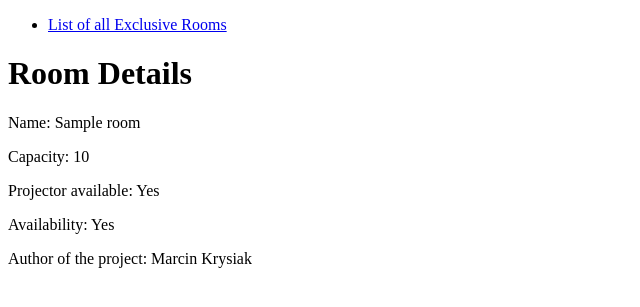
After one commit to marcin-design/Room-Booking-System, a Django app: page /room/search/1/ in a window 1280 px wide. The commit adds this page. Shown: the top 307 px of the page, without its empty margins (0-640 px from the left). Run offline with Django 4.2, Linux system fonts and the light colour scheme; tables that the repository leaves empty hold one stand-in row (values such as "Sample post").

Commit message:
added basic main view, list, id search

```diff
--- a/conference_room/conf_app/models.py
+++ b/conference_room/conf_app/models.py
@@ -4,3 +4,4 @@
     name = models.CharField(max_length=255, unique=True)
     capacity = models.PositiveIntegerField()
     projector = models.BooleanField()
+    availability = models.BooleanField(default=True)
--- a/conference_room/conf_app/templates/base_html.html
+++ b/conference_room/conf_app/templates/base_html.html
@@ -8,8 +8,8 @@
 <body>
     <nav>
         <ul>
-            <li><a href="/Dodac link">List of all Exclusive Rooms</a></li>
-            <li><a href="/Dodac link">Adding Rooms</a></li>
+                <li><a href="/room/list/">List of all Exclusive Rooms</a></li>
+<!--            <li><a href="/Dodac link">Adding Rooms</a></li>-->
         </ul>
     </nav>
     <div class="content">
--- /dev/null
+++ b/conference_room/conf_app/templates/room_detail.html
@@ -0,0 +1,9 @@
+{% extends 'base_html.html' %}
+{% block title %}Room Details{% endblock %}
+{% block content %}
+    <h1>Room Details</h1>
+    <p>Name: {{ rooms.name }}</p>
+    <p>Capacity: {{ rooms.capacity }}</p>
+    <p>Projector available: {% if rooms.projector %}Yes{% else %}No{% endif %}</p>
+    <p>Availability: {% if rooms.availability %}Yes{% else %}No{% endif %}</p>
+{% endblock %}
--- a/conference_room/conf_app/views.py
+++ b/conference_room/conf_app/views.py
@@ -1,13 +1,21 @@
-from django.shortcuts import render
+from django.shortcuts import render, get_object_or_404
 from django.template.response import TemplateResponse
 from django.http import HttpResponse
 from django.views import View
 from .models import Room
 
-class AddingRooms(View):
+class DefaultPage(View):
     def get(self, request, *args, **kwargs):
         return TemplateResponse(request, 'base_html.html', context={})
 
-class ListOfRooms(View):
+class AddingRooms(View):
     def get(self, request, *args, **kwargs):
-        context =
+        return TemplateResponse(request, 'add_room.html', {})
+
+def list_of_rooms(request):
+    rooms = Room.objects.all()
+    return render(request, 'listed_rooms.html', {'rooms': rooms})
+
+def searching_by_id(request, room_id):
+    rooms = get_object_or_404(Room, id=room_id)
+    return render(request, 'room_detail.html', {'rooms': rooms})
--- a/conference_room/conference_room/urls.py
+++ b/conference_room/conference_room/urls.py
@@ -4,5 +4,7 @@
 
 urlpatterns = [
     path('admin/', admin.site.urls),
-    path('room/', conf_views.AddingRooms.as_view()),
+    path('room/', conf_views.DefaultPage.as_view()),
+    path('room/list/', conf_views.list_of_rooms, name='list_of_rooms'),
+    path('room/search/<int:room_id>/', conf_views.searching_by_id),
 ]
```
Also changed, not shown: conference_room/conf_app/templates/add_room.html (added, +14 -0 lines), conference_room/conf_app/templates/adding_rooms.html (deleted, +0 -10 lines), conference_room/conf_app/templates/list_of_rooms.html (deleted, +0 -7 lines), conference_room/conf_app/templates/listed_rooms.html (added, +14 -0 lines), conference_room/conf_app/migrations/0002_room_availability.py (added).
